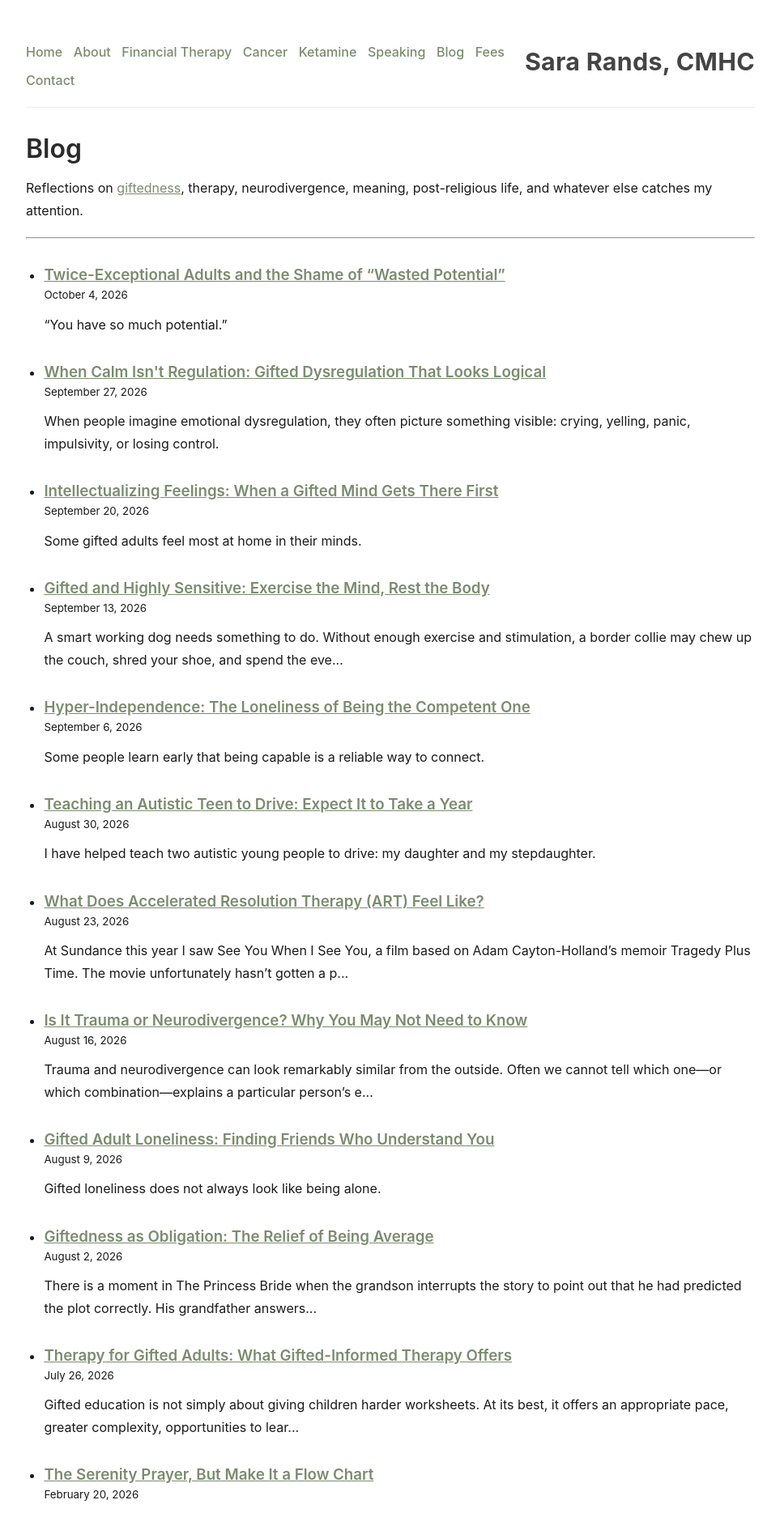
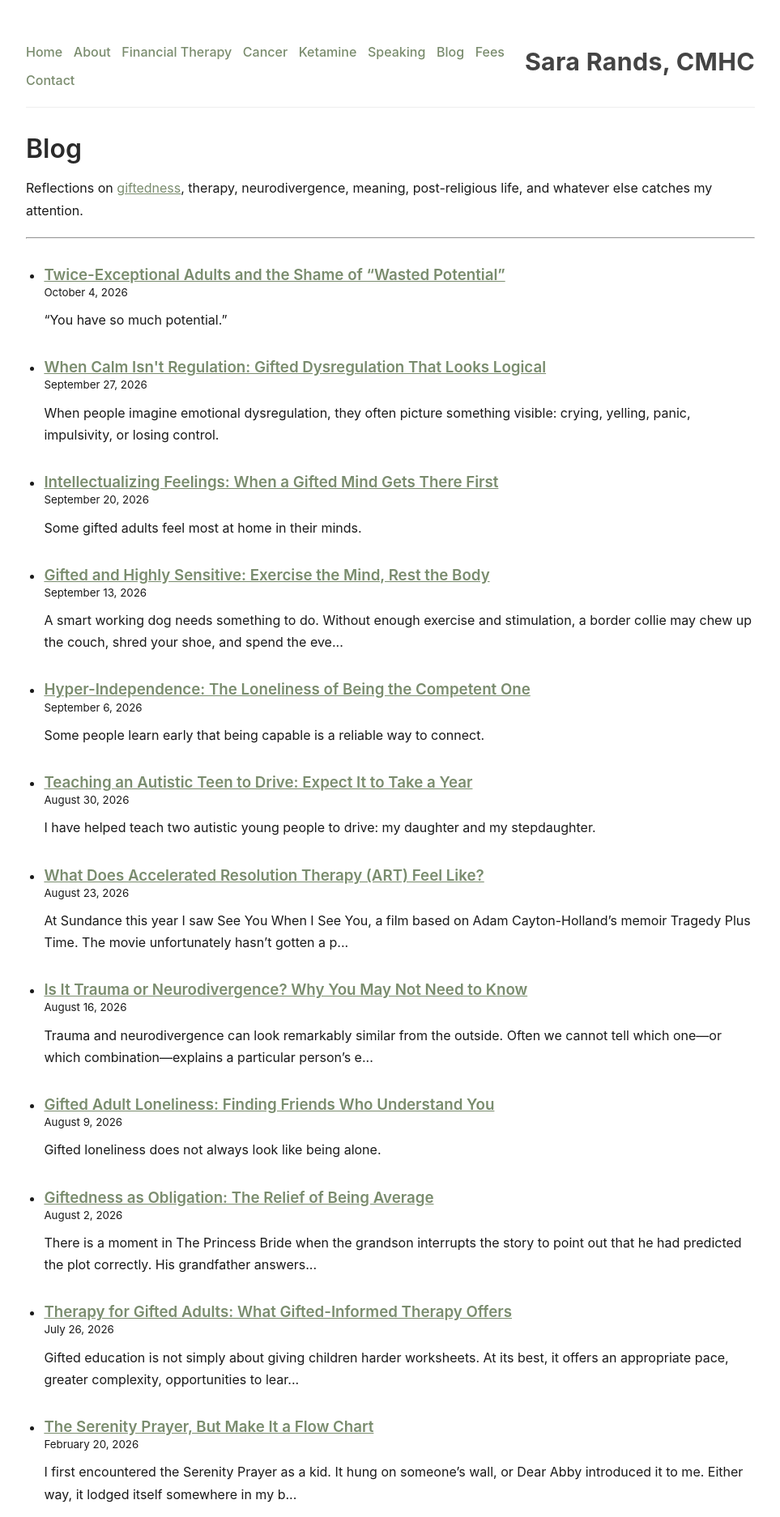
Before and after one commit to SaraRands/sararands-site, a Jekyll site: the page built from blog/index.md, in a window 1280 px wide. Shown: the top 1874 px of the page at 81% size, without its empty margins (158-1121 px from the left). Built offline with Jekyll 4.4.1, drawn with Linux system fonts in a browser that asks for light colours.

Commit message:
line spacing

```diff
--- a/blog/index.md
+++ b/blog/index.md
@@ -31,9 +31,9 @@
 </ul>
 
 ---
-<p>
-  {% include newsletter.html %}
-</p>
+
+{% include newsletter.html %}
+
 
 <style>
   .blog-index-title {
@@ -43,9 +43,11 @@
   .blog-index-date {
     display: block;
     margin-bottom: 0.75rem;
+    line-height: 1.3;
   }
 
   .blog-index-excerpt {
     margin-top: 0;
   }
+
 </style>
```
Also changed, not shown: blog/giftedness/index.md (+1 -2 lines).
